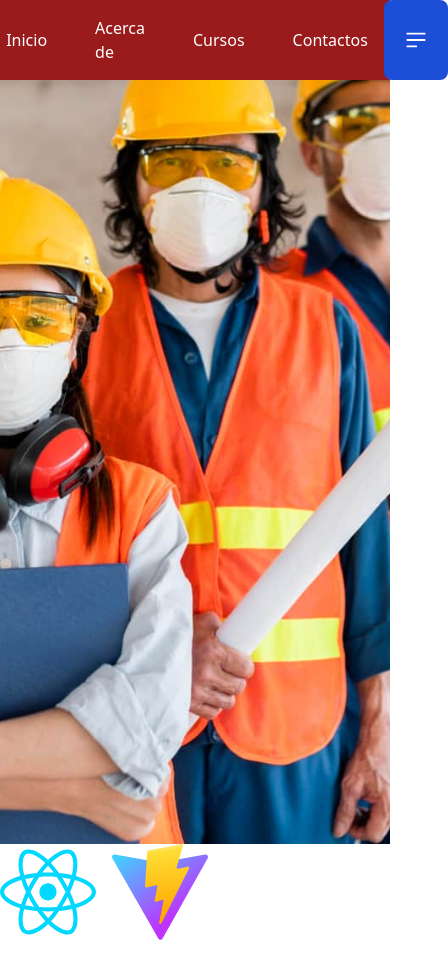
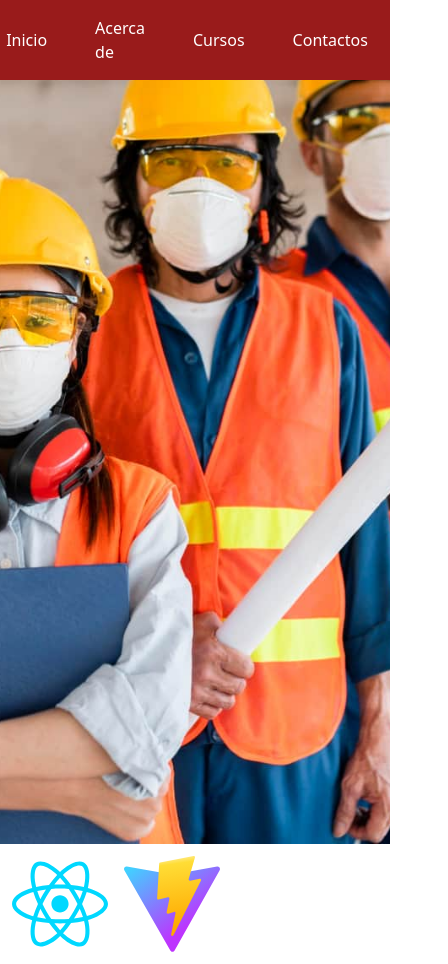
Before and after one commit to yessenia22c/iso-ingenieros, a React (Vite) app: page / in a window 390 px wide. Shown: the whole page, 448 px wide, since content can reach past the window. Before the commit the page ends 940 px from the top, so only its background shows below. Built offline with nearby package versions, Linux system fonts and the light colour scheme.

Commit message:
chore: Update App.jsx to include responsive sidebar functionality and improve mobile view

```diff
--- a/src/App.jsx
+++ b/src/App.jsx
@@ -1,4 +1,4 @@
-import { useState } from 'react'
+import { useEffect, useState } from 'react'
 import reactLogo from './assets/react.svg'
 import viteLogo from '/vite.svg'
 import { BannerComponent } from './components/BannerComponent/BannerComponent'
@@ -9,29 +9,47 @@ import './App.css'
 function App() {
 
   const [isHidden, setIsHidden] = useState(false);
+  const [isMinWidth, setIsMinWidth] = useState(window.innerWidth <= 500);
+  useEffect(() => {
+    const handleResize = () => {
+        setIsMinWidth(window.innerWidth <= 500);
+        if(window.innerWidth >= 500) setIsHidden(false);
+    }
+    window.addEventListener('resize', handleResize);
+    return () =>{
+      window.removeEventListener('resize', handleResize)
+
+    };
+
+    }, []);
+
   const abirSidebar = () => {
     setIsHidden(!isHidden);
     AsideComponent(isHidden);
-    console.log(isHidden);
+
   }
   return (
     <>
-    <header className='absolute sm:fixed z-20 sm:z-20 w-full flex justify-center bg-red-800'>
+    <div className=' fixed z-20 sm:z-20 w-full flex justify-center bg-red-800'>
       <NavComponent></NavComponent>
-      <button onClick={ abirSidebar } className="sm:hidden text-white bg-blue-700 hover:bg-blue-800 focus:ring-4 focus:ring-blue-300 font-medium rounded-lg text-sm px-5 py-2.5 dark:bg-blue-600 dark:hover:bg-blue-700 focus:outline-none dark:focus:ring-blue-800" type="button" data-drawer-target="drawer-navigation" data-drawer-show="drawer-navigation" aria-controls="drawer-navigation">
-            <span className="sr-only">Open sidebar</span>
-            <svg className="w-6 h-6" aria-hidden="true" fill="currentColor" viewBox="0 0 20 20" xmlns="http://www.w3.org/2000/svg">
-                <path clipRule="evenodd" fillRule="evenodd" d="M2 4.75A.75.75 0 012.75 4h14.5a.75.75 0 010 1.5H2.75A.75.75 0 012 4.75zm0 10.5a.75.75 0 01.75-.75h7.5a.75.75 0 010 1.5h-7.5a.75.75 0 01-.75-.75zM2 10a.75.75 0 01.75-.75h14.5a.75.75 0 010 1.5H2.75A.75.75 0 012 10z"></path>
-            </svg>
-      </button>
-    </header>
-    <AsideComponent isHidden={isHidden} ></AsideComponent>
+      <ul className='flex w-full justify-end min-[500px]:hidden '>
+        <li >
+          <button onClick={ abirSidebar }  className="justify-end text-white font-medium rounded-lg text-sm px-5 py-2.5" type="button" data-drawer-target="drawer-navigation" data-drawer-show="drawer-navigation" aria-controls="drawer-navigation">
+              <span className="sr-only">Open sidebar</span>
+              <svg className="w-6 h-6" aria-hidden="true" fill="currentColor" viewBox="0 0 20 20" xmlns="http://www.w3.org/2000/svg">
+                  <path clipRule="evenodd" fillRule="evenodd" d="M2 4.75A.75.75 0 012.75 4h14.5a.75.75 0 010 1.5H2.75A.75.75 0 012 4.75zm0 10.5a.75.75 0 01.75-.75h7.5a.75.75 0 010 1.5h-7.5a.75.75 0 01-.75-.75zM2 10a.75.75 0 01.75-.75h14.5a.75.75 0 010 1.5H2.75A.75.75 0 012 10z"></path>
+              </svg>
+          </button>
+        </li>
+      </ul>
+    </div>
+    <AsideComponent isHidden={isHidden} isMinWidth={isMinWidth} ></AsideComponent>
     <main>
       <section >
         <BannerComponent></BannerComponent>
       </section>
       <section className='flex justify-center'>
-        <div className='flex w-[1000px]  gap-4 '>
+        <div className='flex w-[1000px]  gap-4 m-3 '>
           <img src={reactLogo} alt="react logo" className='w-24'/>
           <img src={viteLogo} alt="vite logo" className='w-24'/>
         </div>
```
